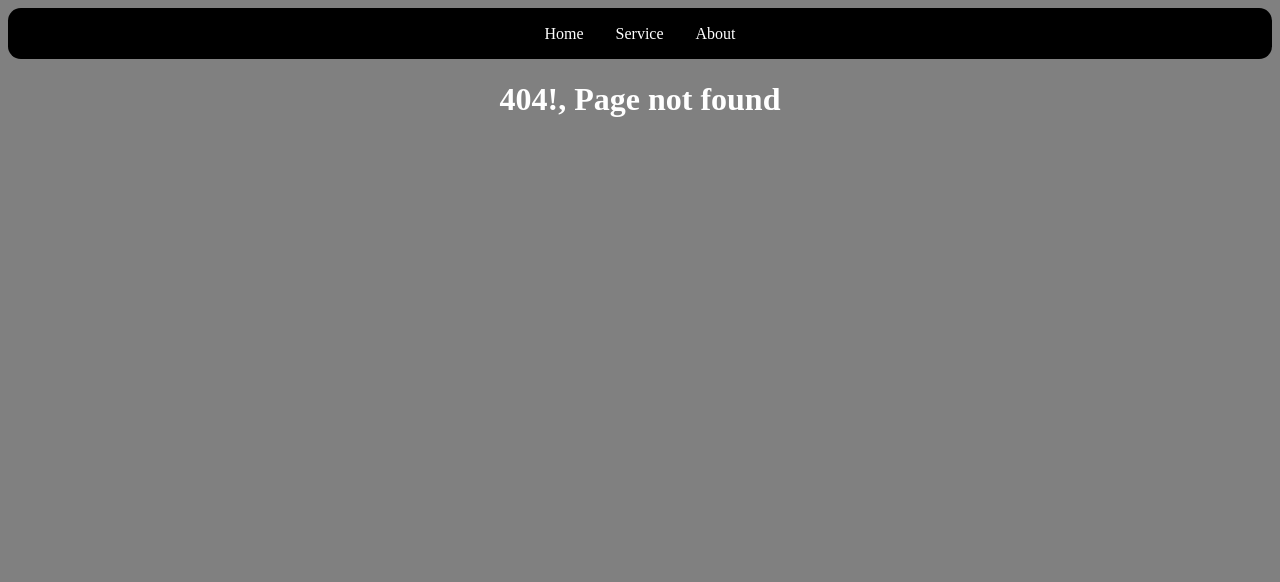
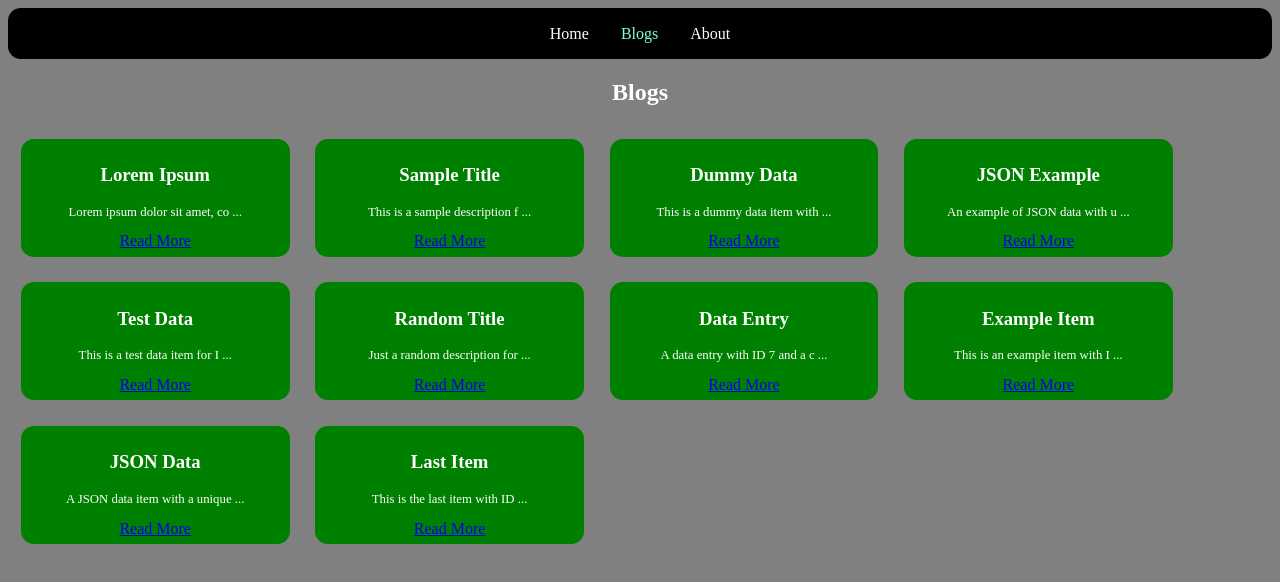
Before and after one commit to SazinSamin/ReactJs, a React (Create React App) app: page /blogs in a window 1280 px wide. Before the commit this address had no page. Shown: the top 582 px of the page. Built offline with nearby package versions, Linux system fonts and the light colour scheme.

Commit message:
Dynamic Routing

```diff
--- a/public/style.css
+++ b/public/style.css
@@ -55,3 +55,24 @@ nav {
 nav .active{
     color: aquamarine;
 }
+
+Link {
+    color: greenyellow;
+}
+
+.blog{
+    display: flex;
+    flex-wrap: wrap;
+}
+
+.article {
+    background-color: green;
+    width: 20vw;
+    padding: 0.5vw;
+    margin: 1vw;
+    border-radius: 1vw;
+}
+
+.article p {
+    font-size: 1vw;
+}
--- a/src/App.js
+++ b/src/App.js
@@ -1,9 +1,11 @@
 import { BrowserRouter, Route, Router, Routes } from "react-router-dom";
 import HomePage from "./routing/HomePage";
 import About from "./routing/About";
-import Service from "./routing/Service";
+import Service from "./routing/Blogs";
 import Error from "./routing/Error";
 import Navbar from "./routing/Navbar";
+import Blog from "./routing/Blog";
+import Blogs from "./routing/Blogs";
 
 export default function App() {
   return <BrowserRouter>
@@ -11,7 +13,8 @@ export default function App() {
     <Routes>
         <Route path="/" element={<HomePage />}/>
         <Route path="/about" element={<About />}/>
-        <Route path="/service" element={<Service />}/>
+        <Route path="/blogs" element={<Blogs />}/>
+        <Route path="/blogs/:title" element={<Blog />}/>
         <Route path="*" element={<Error />}/>
     </Routes>
   </BrowserRouter>;
--- /dev/null
+++ b/src/routing/Blog.js
@@ -0,0 +1,22 @@
+import { useEffect, useState } from "react";
+import { useParams } from "react-router";
+import { dummies } from "./dummy_data";
+
+const Blog = () => {
+
+  const { title } = useParams();
+  const [data, setData] = useState("");
+
+  useEffect(() => {
+    const titleData = dummies.filter(data => data.title === title);
+    console.log(titleData[0].description);
+    setData(titleData[0].description);
+  }, [])
+
+  return <div>
+    <h1>{title}</h1>
+    <p>{data}</p>
+  </div>
+}
+
+export default Blog;
--- /dev/null
+++ b/src/routing/Blogs.js
@@ -0,0 +1,33 @@
+import { useState } from "react";
+import { dummies } from "./dummy_data";
+import { Link } from "react-router-dom";
+
+const Blogs = () => {
+
+
+  const [data, setData] = useState(dummies);
+
+  const truncateArticle = (desc) => {
+    if(desc.length >= 30) {
+      return desc.slice(0, 30) + " ...";
+    } else {
+      return desc;
+    }
+  }
+
+  return <div>
+    <h2>Blogs</h2>
+    <div className="blog">
+    {data.map(data => {
+      const {id, title, description} = data;
+      return <div className="article" key={id}>
+        <h3>{title}</h3>
+        <p>{truncateArticle(description)}</p>
+        <Link to={title}>Read More</Link>
+      </div>
+    })}
+    </div>
+  </div>
+}
+
+export default Blogs;
--- a/src/routing/Navbar.js
+++ b/src/routing/Navbar.js
@@ -5,7 +5,7 @@ import style from "../css/navbar.module.css";
 const Navbar = () => {
   return <nav>
     <NavLink to="/" className="nav-link">Home</NavLink>
-    <NavLink to="/service" className="nav-link">Service</NavLink>
+    <NavLink to="/blogs" className="nav-link">Blogs</NavLink>
     <NavLink to="/about" className="nav-link">About</NavLink>
   </nav>
 }
--- a/src/routing/Service.js
+++ /dev/null
@@ -1,9 +0,0 @@
-const Service = () => {
-
-
-  return <div>
-    <h2>This is Service</h2>
-  </div>
-}
-
-export default Service;
--- /dev/null
+++ b/src/routing/dummy_data.js
@@ -0,0 +1,52 @@
+export const dummies = [
+  {
+    "id": 1,
+    "title": "Lorem Ipsum",
+    "description": "Lorem ipsum dolor sit amet, consectetur adipiscing elit."
+  },
+  {
+    "id": 2,
+    "title": "Sample Title",
+    "description": "This is a sample description for the second item."
+  },
+  {
+    "id": 3,
+    "title": "Dummy Data",
+    "description": "This is a dummy data item with ID 3."
+  },
+  {
+    "id": 4,
+    "title": "JSON Example",
+    "description": "An example of JSON data with unique ID 4."
+  },
+  {
+    "id": 5,
+    "title": "Test Data",
+    "description": "This is a test data item for ID 5."
+  },
+  {
+    "id": 6,
+    "title": "Random Title",
+    "description": "Just a random description for ID 6."
+  },
+  {
+    "id": 7,
+    "title": "Data Entry",
+    "description": "A data entry with ID 7 and a corresponding description."
+  },
+  {
+    "id": 8,
+    "title": "Example Item",
+    "description": "This is an example item with ID 8."
+  },
+  {
+    "id": 9,
+    "title": "JSON Data",
+    "description": "A JSON data item with a unique ID 9."
+  },
+  {
+    "id": 10,
+    "title": "Last Item",
+    "description": "This is the last item with ID 10 in the list."
+  }
+]
```
Also changed, not shown: 1 other file (tests, documents, lock files or other folders).
